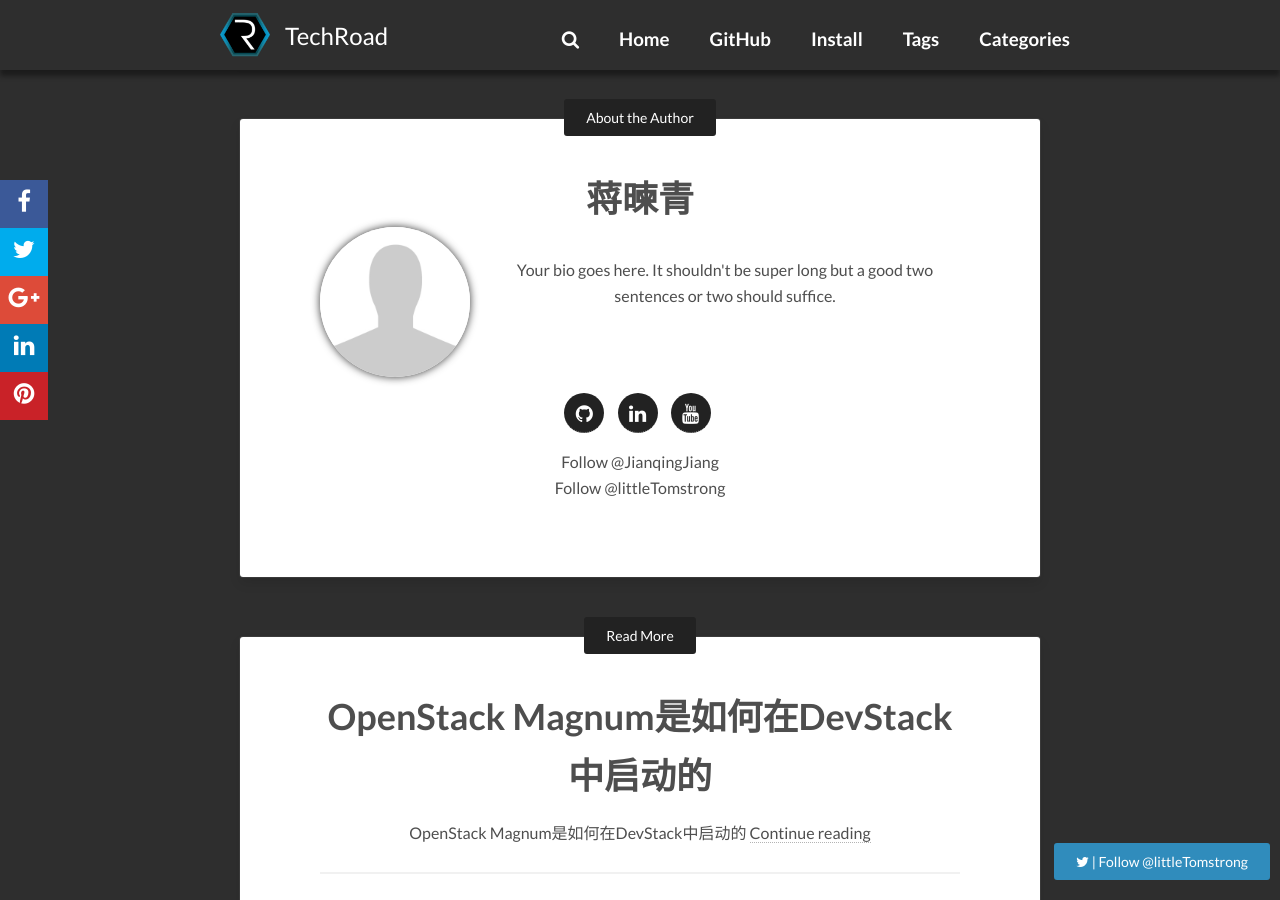
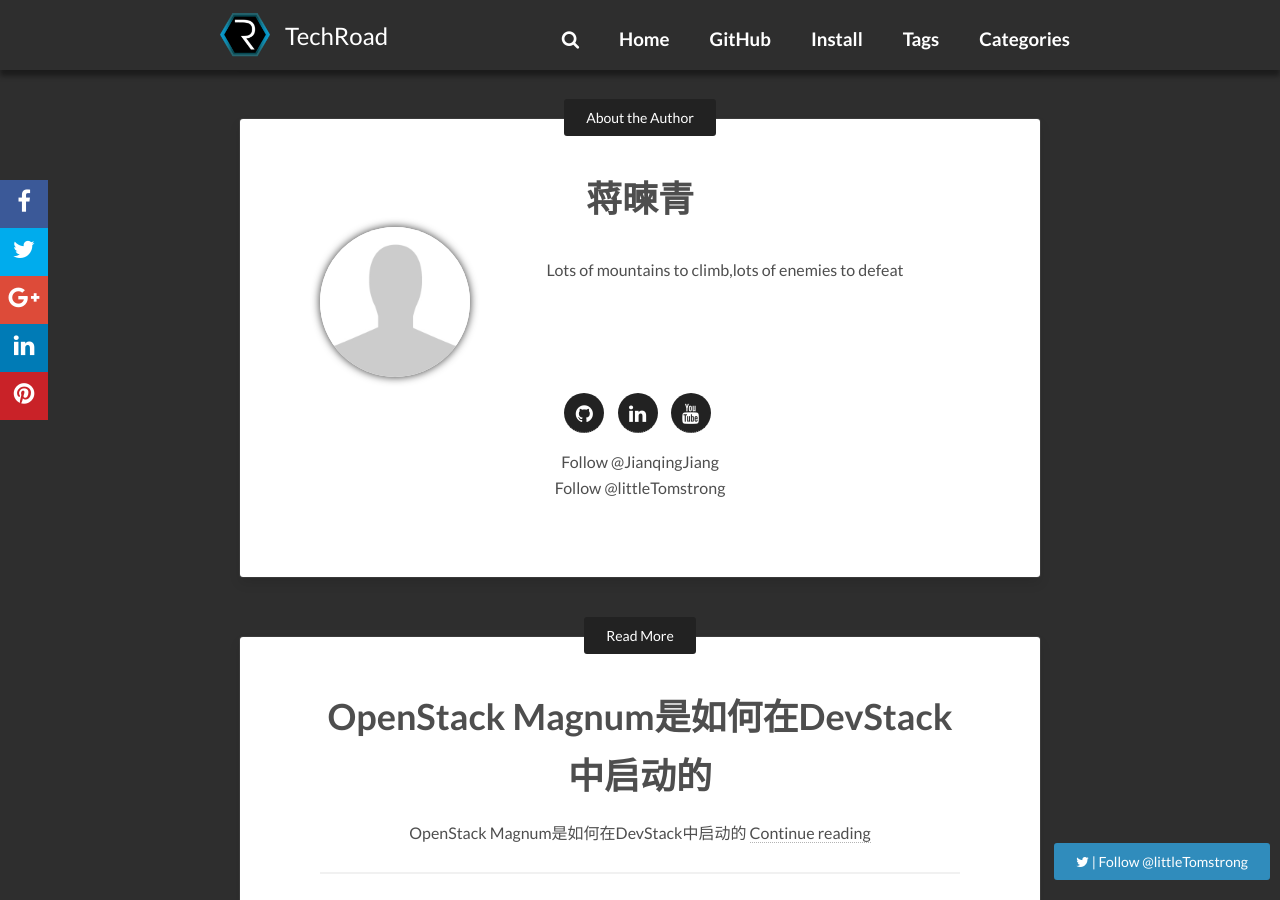
Before and after one commit to JianqingJiang/jianqingjiang.github.io, a Jekyll site: the page built from _posts/2013-10-28-dark-post.md, in a window 1280 px wide and 900 px high, scrolled down 831 px. Built offline with Jekyll 4.4.1, drawn with Linux system fonts in a browser that asks for light colours; nearby versions of some CDN libraries; comment, search, counter and statistics services are not loaded.

Commit message:
modified _config.yml

```diff
--- a/_config.yml
+++ b/_config.yml
@@ -40,7 +40,7 @@
   name:           蒋暕青
   site:           http://jianqingjiang.github.io
   avatar:         images/avatar.jpg
-  bio:            "Your bio goes here. It shouldn't be super long but a good two sentences or two should suffice."
+  bio:            "Lots of mountains to climb,lots of enemies to defeat"
   email:          jqjiang@bnc.org.cn
   # Twitter nick for use in Twitter cards and follow button.
   twitter: littleTomstrong # if no twitter in this config, the twitter follow button will be removed
```
